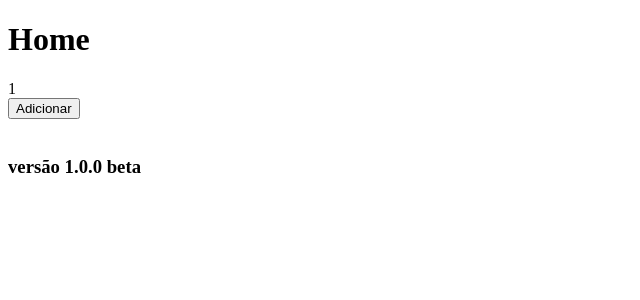
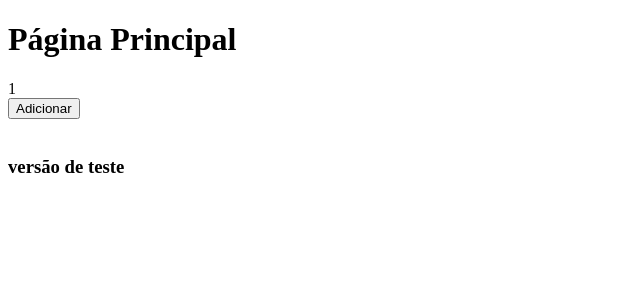
Before and after one commit to jean-valentin/ideia-unica, a Next.js app: page / in a window 1280 px wide. Shown: the top 300 px of the page, without its empty margins (0-640 px from the left). Built offline with nearby package versions, Linux system fonts and the light colour scheme.

Commit message:
criada a versão de teste

```diff
--- a/pages/index.js
+++ b/pages/index.js
@@ -3,10 +3,10 @@ import { useState } from 'react';
 function Home() {
     return (
         <div>
-            <h1>Home</h1>
+            <h1>Página Principal</h1>
             <Contador />
             <br></br>
-            <h3>versão 1.0.0 beta</h3>
+            <h3>versão de teste</h3>
         </div>
     )
 }
```
